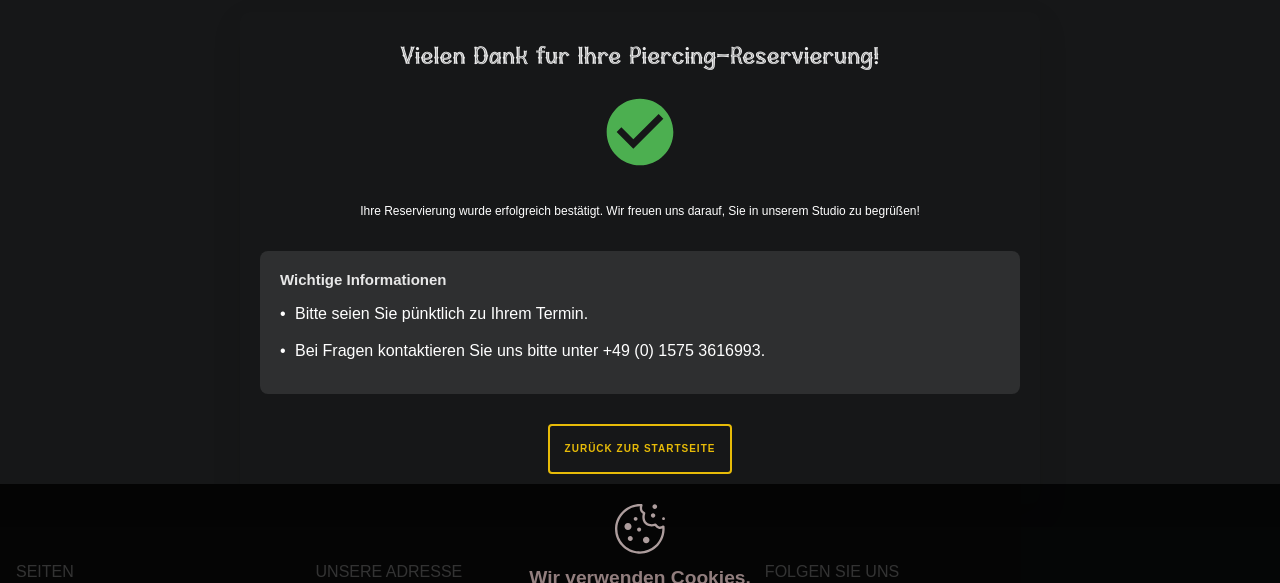
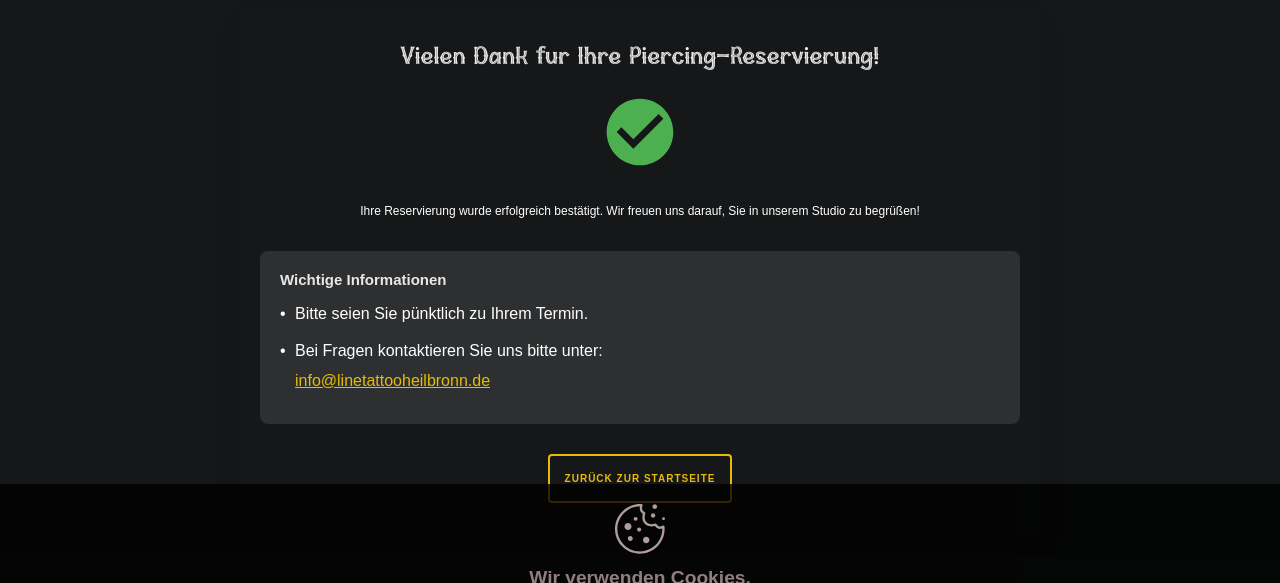
Before and after one commit to HoracioMartinez17/line-tattoo, an Astro site: page /thanks-piercing in a window 1280 px wide. Shown: the part 88-671 px from the top of the page. Built offline with nearby package versions, Linux system fonts and the light colour scheme; Astro itself is replaced by a stand-in of ours.

Commit message:
feat: actualizar información de contacto en páginas de agradecimiento y mejorar estilo de enlaces

```diff
--- a/src/pages/thanks-piercing.astro
+++ b/src/pages/thanks-piercing.astro
@@ -18,7 +18,7 @@ import Layout from '../layouts/Layout.astro';
         <h2>Wichtige Informationen</h2>
         <ul>
           <li>Bitte seien Sie pünktlich zu Ihrem Termin.</li>
-          <li>Bei Fragen kontaktieren Sie uns bitte unter +49 (0) 1575 3616993.</li>
+          <li>Bei Fragen kontaktieren Sie uns bitte unter: <a href="mailto:info@linetattooheilbronn.de">info@linetattooheilbronn.de</a></li>
         </ul>
       </div>
       <div class="action-buttons">
@@ -107,6 +107,17 @@ import Layout from '../layouts/Layout.astro';
     color: var(--accent-color);
   }
 
+  .booking-details a {
+    color: var(--gold-crayola);
+    text-decoration: underline;
+    transition: all 0.3s ease;
+  }
+
+  .booking-details a:hover {
+    text-decoration: underline;
+    opacity: 0.9;
+  }
+
   .action-buttons {
     margin-top: 3rem;
     display: flex;
--- a/src/pages/thanks-tattoo.astro
+++ b/src/pages/thanks-tattoo.astro
@@ -19,7 +19,7 @@ import Layout from '../layouts/Layout.astro';
         <ul>
           <li>Bitte seien Sie pünktlich zu Ihrem Termin.</li>
           <li>Bei der Beratung können Sie alle Ihre Fragen mit unserem Tätowierer besprechen.</li>
-          <li>Bei Fragen kontaktieren Sie uns bitte unter +49 (0) 1575 3616993.</li>
+          <li>Bei Fragen kontaktieren Sie uns bitte unter: <a href="mailto:info@linetattooheilbronn.de">info@linetattooheilbronn.de</a></li>
         </ul>
       </div>
       <div class="action-buttons">
@@ -108,6 +108,17 @@ import Layout from '../layouts/Layout.astro';
     color: var (--accent-color);
   }
 
+  .booking-details a {
+    color: var(--gold-crayola);
+    text-decoration: underline;
+    transition: all 0.3s ease;
+  }
+
+  .booking-details a:hover {
+    text-decoration: underline;
+    opacity: 0.9;
+  }
+
   .action-buttons {
     margin-top: 3rem;
     display: flex;
```
